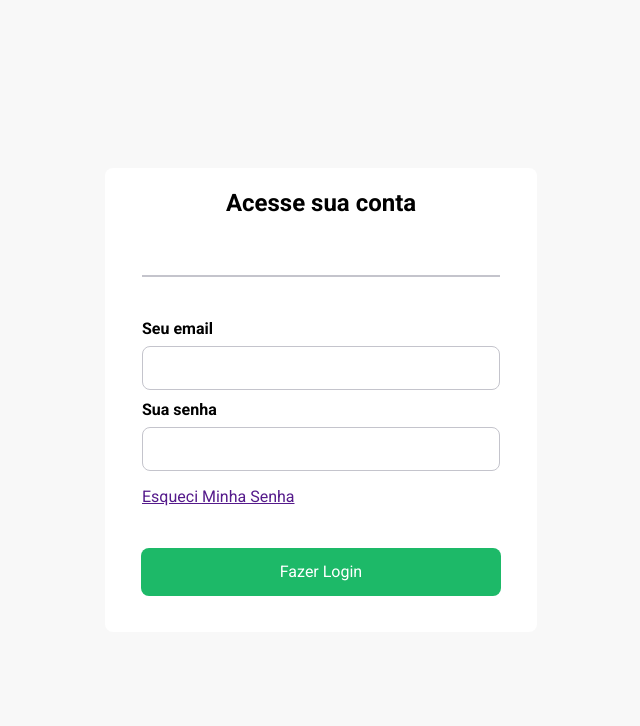
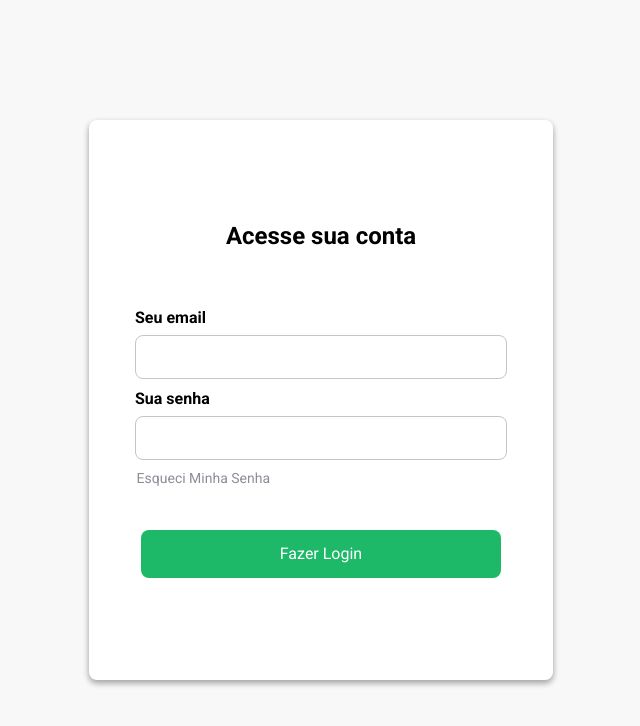
Before and after one commit to ThiagoPaz1/sistema-financeiro, a React (Vite) app in the folder sistema_financeiro/: page /login in a window 1280 px wide. Shown: the top 726 px of the page, without its empty margins (319-959 px from the left). Built offline with nearby package versions, Linux system fonts and the light colour scheme; what miragejs would draw is missing.

Commit message:
feat: Estilização da tela de login, e implemento de toastfy caso os campos estejam vazios

```diff
--- a/sistema_financeiro/src/pages/Home/index.tsx
+++ b/sistema_financeiro/src/pages/Home/index.tsx
@@ -1,7 +1,3 @@
 export function Home() {
-  return (
-    <>
-      <h1>Tela de Home</h1>
-    </>
-  )
+  return <h1>Home</h1>;
 }
--- a/sistema_financeiro/src/pages/Login/index.tsx
+++ b/sistema_financeiro/src/pages/Login/index.tsx
@@ -2,12 +2,12 @@ import { SubmitHandler, useForm } from "react-hook-form";
 import { toast, ToastContainer } from "react-toastify";
 import "react-toastify/dist/ReactToastify.css";
 import {
+  A,
   Button,
   Div,
   Form,
   Input,
   Label,
-  Line,
   Title,
 } from "../../styles/styles.jsx";
 
@@ -18,8 +18,6 @@ interface FormUserLogin {
 
 export function Login() {
   const { register, handleSubmit, watch } = useForm<FormUserLogin>();
-
-  const onSumit: SubmitHandler<FormUserLogin> = (data) => {};
 
   const notify = () => {
     toast.error("Todos os campos devem ser preenchidos", {
@@ -37,6 +35,10 @@ export function Login() {
   const watchEmail = watch("email");
   const wachPassword = watch("password");
 
+  const onSumit: SubmitHandler<FormUserLogin> = (data) => {
+    if (!watchEmail && !wachPassword) return <h1>oi</h1>;
+  };
+
   const handleFormIsValid = () => {
     if (!watchEmail || !wachPassword) {
       notify();
@@ -46,9 +48,8 @@ export function Login() {
   return (
     <Div>
       <ToastContainer />
-      <Form onSubmit={handleSubmit(onSumit)}>
+      <Form onSubmit={handleSubmit(onSumit)} type="submit">
         <Title>Acesse sua conta</Title>
-        <Line></Line>
         <div>
           <Label>Seu email</Label>
           <Input
@@ -66,11 +67,13 @@ export function Login() {
               required: "required",
             })}
           />
-          <p>
-            <a href="">Esqueci Minha Senha</a>
-          </p>
+          <div>
+            <A href="">Esqueci Minha Senha</A>
+          </div>
         </div>
-        <Button onClick={handleFormIsValid}>Fazer Login</Button>
+        <Button type="submit" onClick={handleFormIsValid}>
+          Fazer Login
+        </Button>
       </Form>
     </Div>
   );
--- a/sistema_financeiro/src/styles/styles.jsx
+++ b/sistema_financeiro/src/styles/styles.jsx
@@ -10,15 +10,17 @@ export const Div = styled.div`
 
 export const Form = styled.form`
   background-color: var(--white);
-  width: 27rem;
-  height: 27rem;
+  width: 29rem;
+  height: 30rem;
   border-radius: 8px;
   display: flex;
   align-items: center;
   justify-content: center;
   flex-direction: column;
-  padding-bottom: 2rem;
+  padding-bottom: 3rem;
+  padding-top: 2rem;
   gap: 10px;
+  box-shadow: rgba(0, 0, 0, 0.16) 0px 3px 6px, rgba(0, 0, 0, 0.23) 0px 3px 6px;
 `;
 
 export const Input = styled.input`
@@ -27,6 +29,7 @@ export const Input = styled.input`
   height: 2.5rem;
   border: 1px solid var(--gray-300);
   border-radius: 8px;
+  padding-left: 1rem;
   &:focus {
     outline: transparent;
     box-shadow: 0 0 0 2px var(--green-100);
@@ -41,7 +44,7 @@ export const Button = styled.button`
   border: none;
   border-radius: 8px;
   color: var(--white);
-  margin-top: 1rem;
+  margin-top: 2rem;
   transition: all 0.3s;
   &:hover {
     background-color: var(--green-400);
@@ -49,6 +52,7 @@ export const Button = styled.button`
 `;
 
 export const Title = styled.h1`
+  margin-bottom: 3rem;
   font-size: 1.5rem;
 `;
 
@@ -61,6 +65,18 @@ export const Label = styled.label`
 export const Line = styled.span`
   display: block;
   width: 22.3rem;
-  border: 1px solid var(--gray-300);
+  border: 0.1rem solid var(--gray-300);
   margin: 2rem 0;
 `;
+
+export const A = styled.a`
+  text-decoration: none;
+  color: var(--gray-400);
+  font-size: 0.875rem;
+  display: block;
+  margin-top: 0.5rem;
+  padding: 0.1rem;
+  &:hover {
+    color: var(--green-100);
+  }
+`;
```
